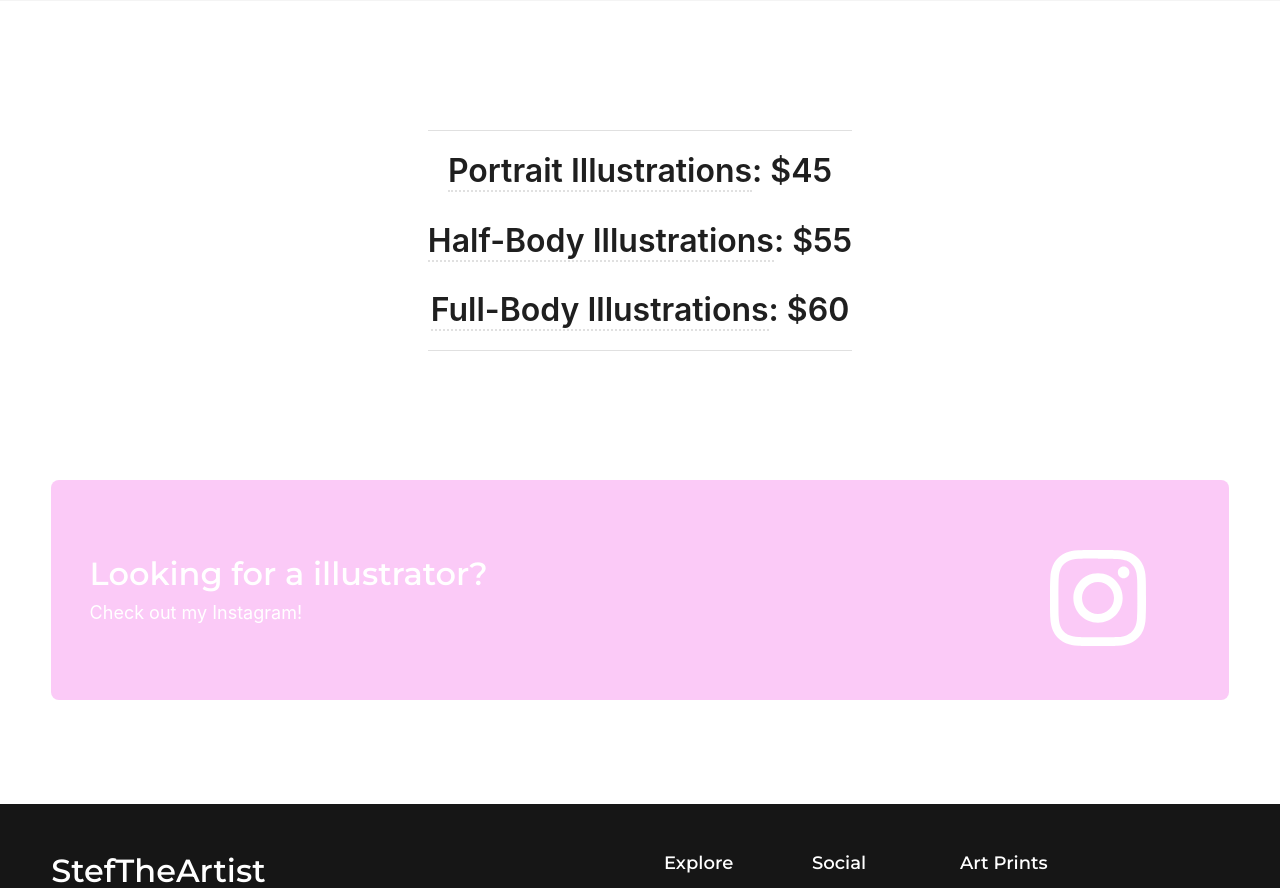
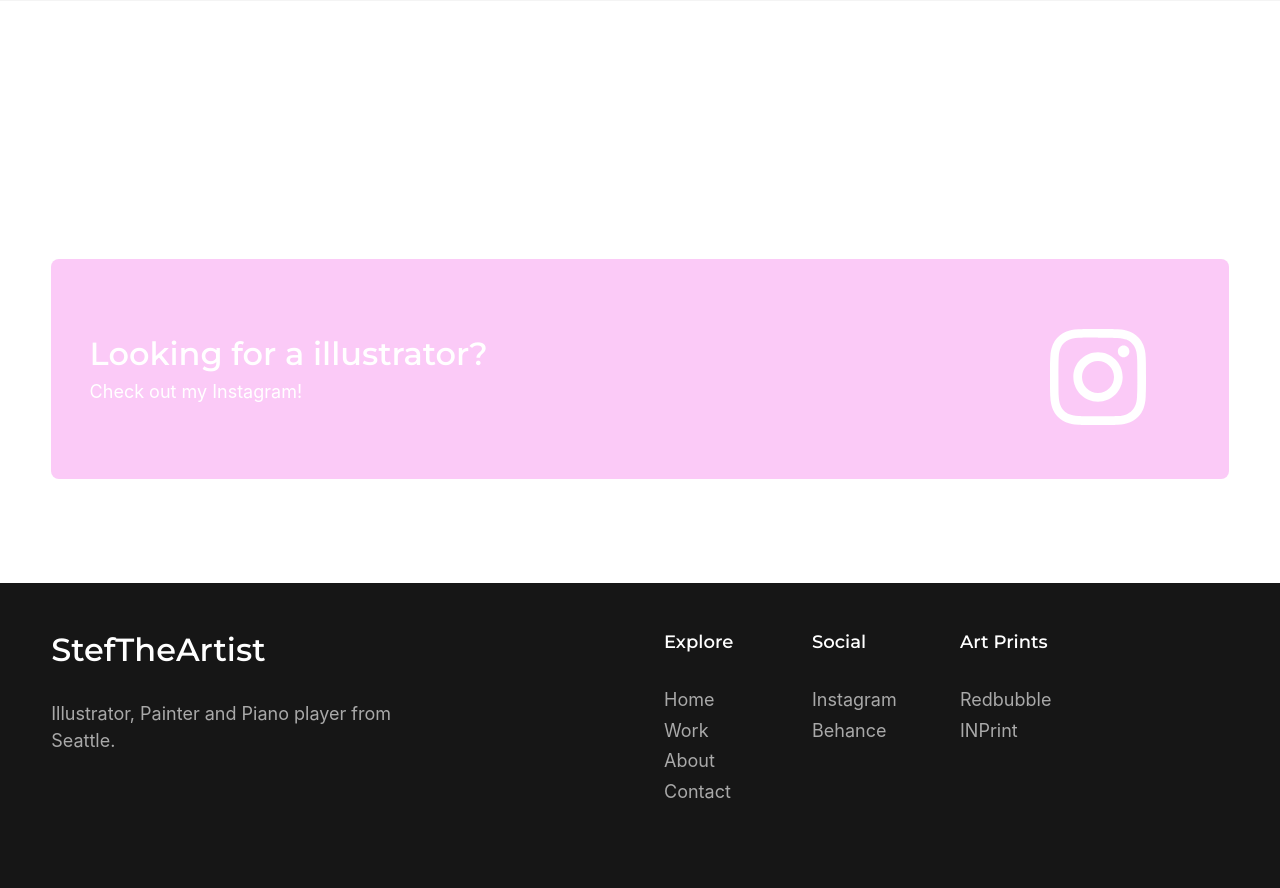
Before and after one commit to DanielLvovsky/StefTheArtist, a Next.js app: page / in a window 1280 px wide. Shown: the part 1960-2848 px from the top of the page. Built offline with nearby package versions, Linux system fonts and the light colour scheme.

Commit message:
Update index.tsx

```diff
--- a/pages/index.tsx
+++ b/pages/index.tsx
@@ -9,12 +9,9 @@ import {
   CardsCatalog,
   SiteFooter,
   GitHubBanner,
-  Sallery,
   SiteHeader,
   NewsLine,
   Technologies,
-  TechnologiesCatalog,
-  Expirience,
 } from "components";
 
 const GlobalStyles = createGlobalStyle`div.headroom--unfixed > .headroomContainer {
@@ -46,7 +43,6 @@ const IndexPage: NextPage = () => (
       <br />
       <br />
       <br />
-      <Sallery />
       <br />
       <br />
       <br />
```
